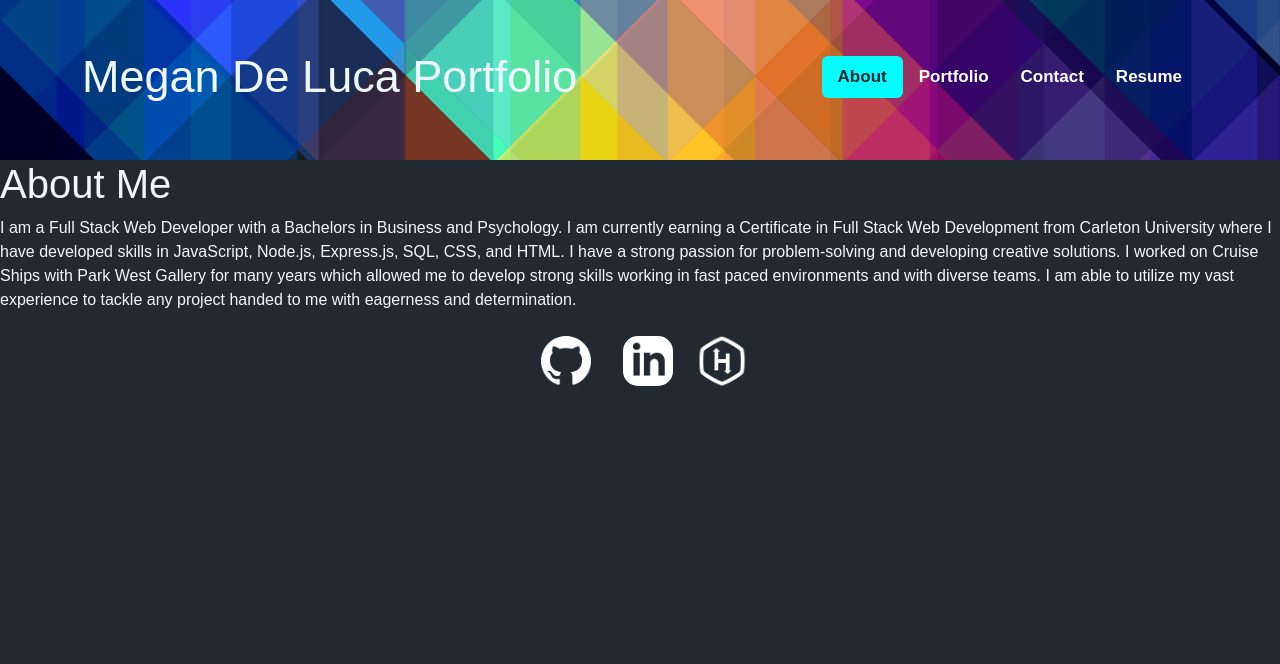
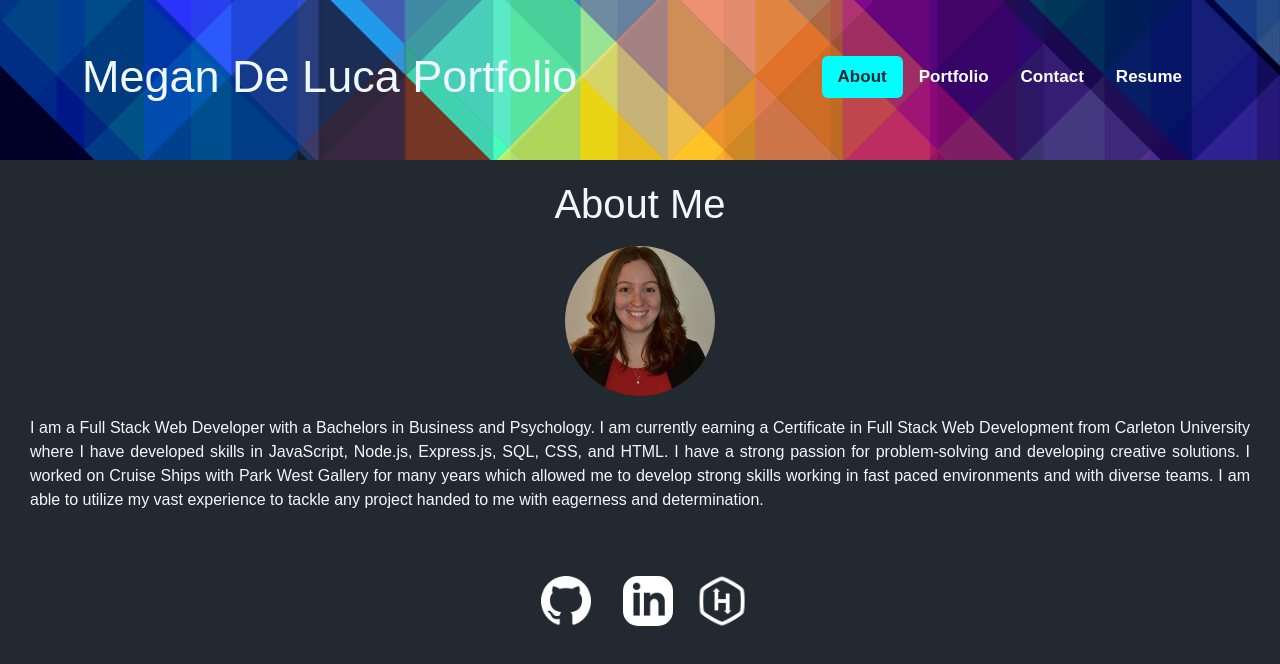
Before and after one commit to mdeluca13/Portfolio, a React (Create React App) app: page / in a window 1280 px wide. Shown: the top 664 px of the page. Built offline with nearby package versions, Linux system fonts and the light colour scheme.

Commit message:
added about styling

```diff
--- a/src/components/footer.js
+++ b/src/components/footer.js
@@ -6,7 +6,7 @@ import './styles/footer.css';
 
 function Footer () {
   return (
-    <ul className='list-group list-group-horizontal justify-content-center'>
+    <ul className='footer list-group list-group-horizontal justify-content-center'>
         <li className='icon-foot'><a href='https://github.com/mdeluca13' className='icon-foot list-group-item'><img src={github} style={{ height: 50 }} className='icon-foot' alt='github icon' /></a></li>
         <li className='icon-foot'><a href='https://www.linkedin.com/in/deluca-megan/' className='icon-foot list-group-item'><img src={linkedIn} style={{ height: 50 }} className='icon-foot' alt='linkedIn icon' /></a></li>
         <li className='icon-foot'><a href='https://www.hackerrank.com/megandeluca27?hr_r=1' className='icon-foot list-group-item hackerrank'><img src={hackerRank} style={{ height: 60}} className='icon-foot' alt='hackerRank icon' /></a></li>
--- a/src/components/pages/about.js
+++ b/src/components/pages/about.js
@@ -1,10 +1,15 @@
 import React from 'react';
+import meganImg from '../../assets/images/Megan.jpg';
+import '../styles/about.css';
 
 export default function About() {
     return (
-        <div>
-            <h1>About Me</h1>
-            <p>
+        <div className='about-div'>
+            <h1 className='about-header'>About Me</h1>
+            <div className='image-div'>
+                <img className='profile' src={meganImg} alt='Megan'/>
+            </div>
+            <p className='description'>
             I am a Full Stack Web Developer with a Bachelors in Business and Psychology. I am currently earning a Certificate in Full Stack Web Development from Carleton University where I have developed skills in JavaScript, Node.js, Express.js, SQL, CSS, and HTML.
             I have a strong passion for problem-solving and developing creative solutions. I worked on Cruise Ships with Park West Gallery for many years which allowed me to develop strong skills working in fast paced environments and with diverse teams.
             I am able to utilize my vast experience to tackle any project handed to me with eagerness and determination.
--- /dev/null
+++ b/src/components/styles/about.css
@@ -0,0 +1,19 @@
+.profile {
+    height: 150px;
+    border-radius: 100%;
+}
+.about-header {
+    text-align: center;
+}
+.about-div {
+    padding:20px;
+}
+.image-div {
+    text-align: center;
+    padding: 10px;
+}
+.description {
+    text-align: justify;
+    padding: 10px;
+
+}
--- a/src/components/styles/footer.css
+++ b/src/components/styles/footer.css
@@ -14,3 +14,7 @@
 .icon-foot:hover {
     opacity: 70%;
 }
+
+.footer {
+    padding-top: 10px;
+}
--- a/src/components/styles/nav.css
+++ b/src/components/styles/nav.css
@@ -40,23 +40,28 @@
 }
 
 @media only screen and (max-width: 992px) {
+
     .header {
       display:block;
       text-align: center;
       font-size: 40px;
     }
+
     .nav-item {
         width: 100%;
         background-color: transparent;
         font-size: 15px;
     }
+
     .nav-pills {
         float:none;
         text-align: center;
     }
+
     .nav-container {
         padding-top: 10px;
     }
+
     .background-div {
         height: max-content;
     }
```
Also changed, not shown: src/assets/images/Megan.jpg (added).
